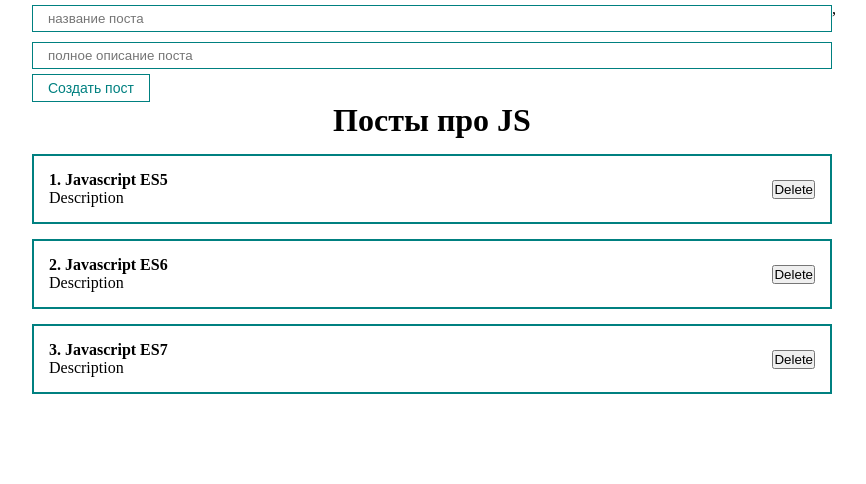
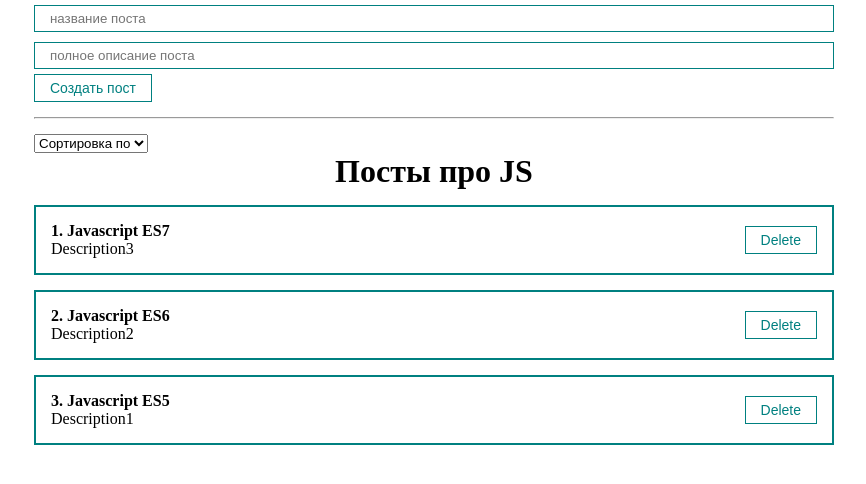
Before and after one commit to sergeiown/training_react_project, a React (Create React App) app: page / in a window 1280 px wide. Shown: the top 484 px of the page, without its empty margins (206-1072 px from the left). Built offline with nearby package versions, Linux system fonts and the light colour scheme.

Commit message:
add posts sorting and removing

```diff
--- a/src/App.js
+++ b/src/App.js
@@ -2,22 +2,51 @@
 import './styles/App.css';
 import PostList from './components/PostList';
 import PostForm from './components/PostForm';
+import Myselect from './components/UI/select/Myselect';
 
 function App() {
     const [posts, setPosts] = useState([
-        { id: 1, title: 'Javascript ES5', body: 'Description' },
-        { id: 2, title: 'Javascript ES6', body: 'Description' },
-        { id: 3, title: 'Javascript ES7', body: 'Description' },
+        { id: 1, title: 'Javascript ES7', body: 'Description3' },
+        { id: 2, title: 'Javascript ES6', body: 'Description2' },
+        { id: 3, title: 'Javascript ES5', body: 'Description1' },
     ]);
+
+    const [selectedSort, setSelectedSort] = useState('');
 
     const createPost = (newPost) => {
         setPosts([...posts, newPost]);
     };
 
+    const removePost = (post) => {
+        setPosts(posts.filter((p) => p.id !== post.id));
+    };
+
+    const sortPosts = (sort) => {
+        setSelectedSort(sort);
+        setPosts([...posts].sort((a, b) => a[sort].localeCompare(b[sort])));
+    };
+
     return (
-        <div className='App'>
+        <div className="App">
             <PostForm create={createPost}></PostForm>
-            <PostList posts={posts} title={'Посты про JS'}></PostList>
+            <hr style={{ margin: '15px 0' }}></hr>
+            <div>
+                <Myselect
+                    value={selectedSort}
+                    onChange={sortPosts}
+                    defaultValue="Сортировка по"
+                    options={[
+                        { value: 'title', name: 'По названию' },
+                        { value: 'body', name: 'По описанию' },
+                    ]}
+                />
+            </div>
+
+            {posts.length ? (
+                <PostList remove={removePost} posts={posts} title={'Посты про JS'} />
+            ) : (
+                <h1 style={{ textAlign: 'center' }}>Посты не найдены</h1>
+            )}
         </div>
     );
 }
--- a/src/components/Post.jsx
+++ b/src/components/Post.jsx
@@ -1,16 +1,20 @@
-import React from "react";
+import React from 'react';
+import MyButton from './UI/button/MyButton';
 
 const Post = (props) => {
-	return (
-		<div className="post">
-			<div className="post__content">
-				<strong>{props.number}. {props.post.title}</strong>
-				<div>{props.post.body}</div>
-			</div>
-			<div className="post__btn">
-				<button>Delete</button>
-			</div>
-		</div>);
+    return (
+        <div className='post'>
+            <div className='post__content'>
+                <strong>
+                    {props.number}. {props.post.title}
+                </strong>
+                <div>{props.post.body}</div>
+            </div>
+            <div className='post__btns'>
+                <MyButton onClick={() => props.remove(props.post)}>Delete</MyButton>
+            </div>
+        </div>
+    );
 };
 
 export default Post;
--- a/src/components/PostList.jsx
+++ b/src/components/PostList.jsx
@@ -1,18 +1,16 @@
 import React from 'react';
-import Post from "./Post";
+import Post from './Post.jsx';
 
-const PostList = ({posts, title}) => {
-	return (
-		<div>
-			<h1 style={{textAlign: "center"}}>
-				{title}
-			</h1>
+const PostList = ({ posts, title, remove }) => {
+    return (
+        <div>
+            <h1 style={{ textAlign: 'center' }}>{title}</h1>
 
-			{posts.map((post, index) =>
-				<Post number={index + 1} post={post} key={post.id}/>)}
-
-		</div>
-	);
+            {posts.map((post, index) => (
+                <Post remove={remove} number={index + 1} post={post} key={post.id} />
+            ))}
+        </div>
+    );
 };
 
 export default PostList;
--- /dev/null
+++ b/src/components/UI/select/Myselect.jsx
@@ -0,0 +1,18 @@
+import React from 'react';
+
+const Myselect = ({ options, defaultValue, value, onChange }) => {
+    return (
+        <select value={value} onChange={(event) => onChange(event.target.value)}>
+            <option disabled value="">
+                {defaultValue}
+            </option>
+            {options.map((option) => (
+                <option key={option.value} value={option.value}>
+                    {option.name}
+                </option>
+            ))}
+        </select>
+    );
+};
+
+export default Myselect;
--- a/src/index.js
+++ b/src/index.js
@@ -5,6 +5,6 @@
 const root = ReactDOM.createRoot(document.getElementById('root'));
 root.render(
     <React.StrictMode>
-        <App />,
+        <App />
     </React.StrictMode>
 );
```
